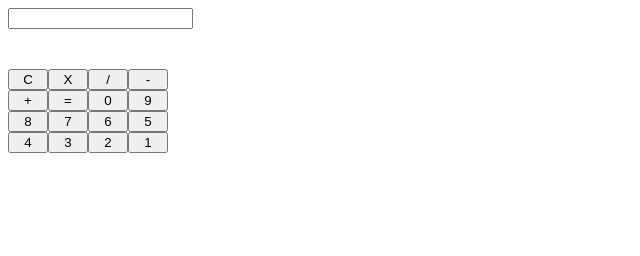
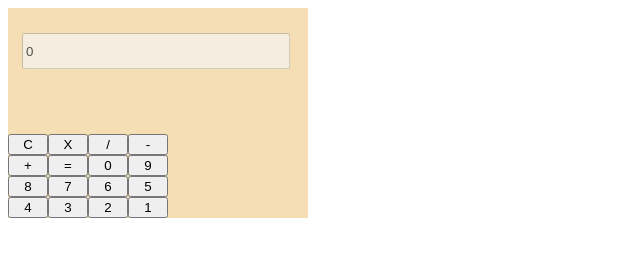
Before and after one commit to Rehan1110/Calculator, a plain HTML site: page index.html in a window 1280 px wide. Shown: the whole page, without its empty margins (0-640 px from the left). Drawn offline with Linux system fonts and the light colour scheme.

Commit message:
Changes the styling of the display-box

```diff
--- a/index.css
+++ b/index.css
@@ -1,10 +1,18 @@
 .container{
   display: flex;
   flex-direction: column;
-  width: 400px;
+  width: 300px;
+  background-color: wheat;
 }
 .button-box{
   display: grid;
   grid-template-columns: repeat(4,40px);
   padding-top: 40px;
 }
+.Display-box{
+  width: 260px;
+  height:30px;
+}
+.display-container{
+  padding:25px 14px;
+}
--- a/index.html
+++ b/index.html
@@ -9,7 +9,7 @@
 <body>
   <div class="container">
     <div class="display-container">
-      <input type="text" class="Display-box"/>
+      <input type="text" class="Display-box" disabled value="0"/>
     </div>
     <div class="button-box">
     <button>C</button>
```
